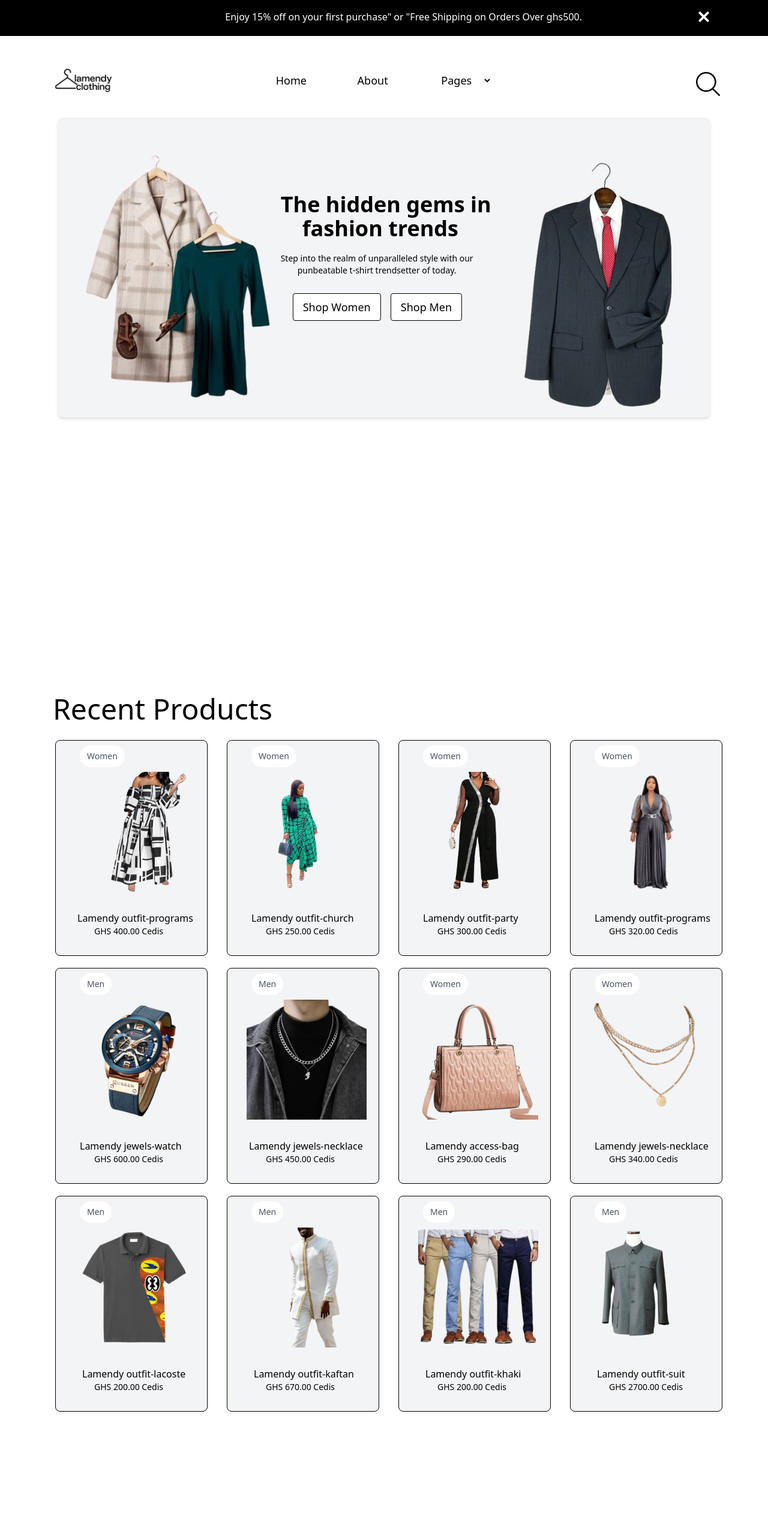
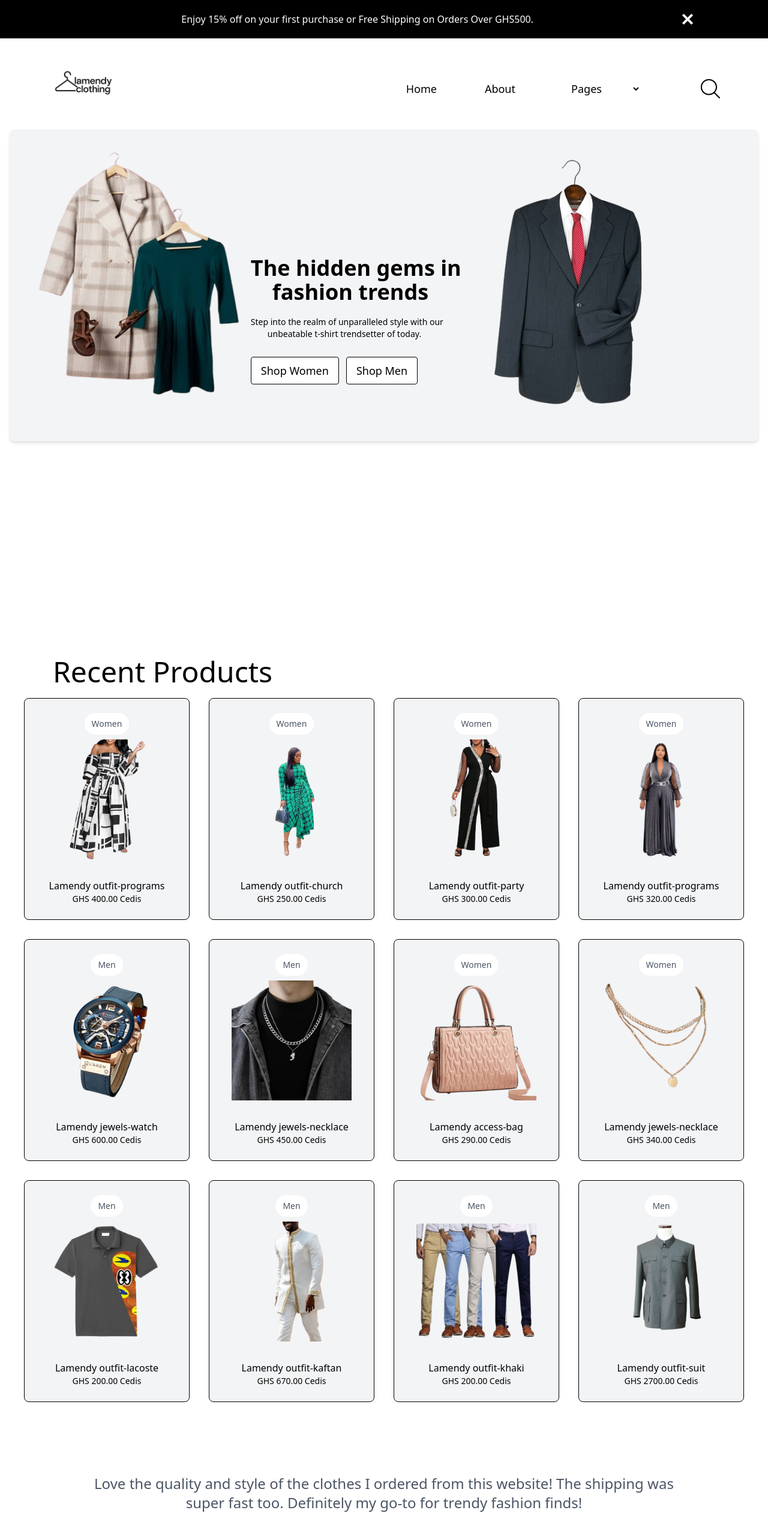
Before and after one commit to Christianakobiah/landingpage_assignment, a plain HTML site: page index.html in a window 1280 px wide. Shown: the top 2543 px of the page at 60% size. Drawn offline with nearby package versions, Linux system fonts and the light colour scheme.

Commit message:
Responsive shop

```diff
--- a/index.html
+++ b/index.html
@@ -7,218 +7,201 @@
     <link rel="stylesheet" href="./css/style.css">
     <script src="https://cdn.jsdelivr.net/npm/@tailwindcss/browser@4"></script>
 </head>
-<body class="bg-color-#FFFFFF">
-    <header>
-        <div class=" bg-black h-15 flex flex-row justify-around">
-        <p class="text-white ml-70 mt-4">Enjoy 15% off on your first purchase" or "Free Shipping on Orders Over ghs500.</p>
-        <a href=""><img src="./icons/cancel1.png"  alt="icon" class="h-6 w-6 mt-4"></a>
+<body class="bg-color-#FFFFFF max-w-full overflow-x-hidden">
+<header class="w-full">
+  <div class="bg-black h-16 w-full flex flex-row justify-around items-center px-4  md:px-0 ">
+    <p class="text-white text-center text-sm md:text-base sm:ml-45">
+      Enjoy 15% off on your first purchase <br class="block sm:hidden" />
+      or Free Shipping on Orders Over GHS500.
+    </p>
+    <a href="#"><img src="./icons/cancel1.png" class="h-4 w-4 sm:h-6 sm:w-6 sm:mr-0 mr-3" /></a>
   </div>
 </header>
 
-    <div class="flex flex-row justify-between">
-        <img src="./img/mylogo-removebg-preview.png" class="h-30 w-30 mt-4 ml-20">
-        <!-- <div class=" max-w-80% flex flex-row gap-3px ">
 
-            </div> -->
-            <div class=" mt-15 text-lg">
-                <!-- <label for="">Pages</label> -->
-                <a href="" class="pr-20" >Home</a>
-                <a href="#contact" class="pr-20">About</a>
-                <select class="cursor-pointer" name="" id="">
+    <div class="flex flex-row sm:flex-row justify-between items-center px-4 sm:px-20 py-4">
+        <img src="./img/mylogo-removebg-preview.png" class="h-20 w-20 sm:h-30 sm:w-30 mt-4 sm:mt-0">
+        <div class="mt-4 text-base sm:text-lg flex flex-col sm:flex-row items-center overflow-x-hidden ">
+            <a href="" class="sm:pr-20 mb-2 sm:mb-0 hidden sm:block">Home</a>
+            <a href="#contact" class="sm:pr-20 mb-2 sm:mb-0  hidden sm:block">About</a>
+            <select class="cursor-pointer text-center mb-2 sm:mb-0  pr-10" name="" id="">
                 <option class="cursor-pointer" value="" disabled selected>Pages</option>
                 <option value="">Shop All</option>
                 <option value="">Men</option>
                 <option value="">Women</option>
             </select>
-            </div>
-            <a href=""><img src="./img/search.png" class="h-10 w-10 mt-15 mr-20 ml-20"></a>
-        </div>
-
-        <div class="flex justify-center h-screen">
-            <div class="border border-gray-100 w-[85%] h-[500px] p-6 rounded-lg shadow-md bg-gray-100">
-                <div class="flex flex-row justify-between">
-                    <img src="./img/ladthird-removebg-preview.png" class=" h-130 w-130" >
-                    <div class="mt-25">
-                    <h1 class="text-4xl font-bold whitespace-nowrap">The hidden gems in</h1>
-                    <h1 class="text-4xl font-bold ml-9">fashion trends</h1>
-                    <p class="mt-5 text-sm">Step into the realm of unparalleled style with our</p>
-                       <p class="text-sm ml-7">punbeatable t-shirt trendsetter of today.</p>
-
-                    <div class="mt-7">
-                        <a href="#"><button class="border border-black bg-white text-black text-lg px-4 py-2 rounded ml-5 hover:text-white hover:bg-black  cursor-pointer">Shop Women</button></a>
-                        <a href="#"><button class="border border-black bg-white text-black text-lg px-4 py-2 rounded ml-3 hover:text-white hover:bg-black cursor-pointer ">Shop Men</button></a>
-                    </div>
-                    </div>
-                    <img src="./img/suitfirst-removebg-preview.png" class="h-130 w-130 mr-20" >
-
-                </div>
+            <a href=""><img src="./img/search.png" class="hidden sm:block h-6 w-6 sm:h-8 sm:w-8 mt-2 sm:mt-0 sm:ml-25"></a>
         </div>
     </div>
 
-          <section id="view_all" class=" flex flex-col justify-center h-screen ml-10 mt-90">
-            <h1 class="text-5xl ml-12 mb-2">Recent Products</h1>
-            <div class=" flex flex  justify-between pl-13">
-                <div class="w-80 h-90 border border-black rounded-lg bg-gray-100 mt-5 pl-8 mr-8">
-                    <a href="#"><button class="bg-white text-sm text-gray-600 px-3 py-2 rounded-full m-2">Women</button></a>
-                    <img src="./img/lad1-removebg-preview.png" class="h-50 flex pl-14">
-                    <p class="text-base pl-1 font-medium mt-8 ">Lamendy outfit-programs</p>
-                    <p class="text-sm mb-8 pl-8 mb-2">GHS 400.00 Cedis</p>
+    <div class="flex justify-center h-screen px-4">
+        <div class="border border-gray-100 w-full lg:w-[90%] h-auto lg:h-[520px] p-6 rounded-lg shadow-md bg-gray-100 flex flex-col flex-grow lg:flex-row items-center justify-around text-center lg:text-left">
+            <img src="./img/ladthird-removebg-preview.png" class="h-60 w-60 lg:h-130 lg:w-130">
+            <div class="mt-10 lg:mt-25">
+                <h1 class="text-3xl sm:text-4xl font-bold whitespace-nowrap">The hidden gems in</h1>
+                <h1 class="text-3xl sm:text-4xl font-bold lg:ml-9">fashion trends</h1>
+                <p class="mt-5 text-sm">Step into the realm of unparalleled style with our</p>
+                <p class="text-sm lg:ml-7">unbeatable t-shirt trendsetter of today.</p>
+
+                <div class="mt-7 flex flex-col sm:flex-row justify-center lg:justify-start">
+                    <a href="#"><button class="border border-black bg-white text-black text-lg px-4 py-2 rounded sm:mb-2 mb-5 sm:mb-0 sm:mr-3 hover:text-white hover:bg-black cursor-pointer">Shop Women</button></a>
+                    <a href="#"><button class="border border-black bg-white text-black text-lg px-4 py-2 rounded hover:text-white hover:bg-black cursor-pointer">Shop Men</button></a>
                 </div>
-
-              <div class="w-80 h-90 border border-black rounded-lg bg-gray-100 mt-5 pl-8 mr-8">
-                <a href="#"><button class="bg-white text-sm text-gray-600 px-3 py-2 rounded-full m-2">Women</button></a>
-                <img src="./img/lad2-removebg-preview.png" class="h-50 flex pr-8">
-                <p class="text-base pl-2 font-medium mt-8">Lamendy outfit-church</p>
-                <p class="text-sm mb-8 pl-8 mb-2">GHS 250.00 Cedis</p>
             </div>
-
-          <div class="w-80 h-90 border border-black rounded-lg bg-gray-100 mt-5 pl-8 mr-8">
-            <a href="#"><button class="bg-white text-sm text-gray-600 px-3 py-2 rounded-full m-2">Women</button></a>
-            <img src="./img/lad3-removebg-preview.png" class="h-50 flex pl-5">
-            <p class="text-base pl-2 font-medium mt-8">Lamendy outfit-party</p>
-            <p class="text-sm mb-8 pl-8 mb-2">GHS 300.00 Cedis</p>
-      </div>
-
-      <div class="w-80 h-90 border border-black rounded-lg bg-gray-100 mt-5 pl-8 mr-19">
-        <a href="#"><button class="bg-white text-sm text-gray-600 px-3 py-2 rounded-full m-2">Women</button></a>
-        <img src="./img/lad4-removebg-preview.png" class="h-50 flex pl-5">
-        <p class="text-base pl-2 font-medium mt-8">Lamendy outfit-programs</p>
-        <p class="text-sm mb-8 pl-8 mb-2">GHS 320.00 Cedis</p>
+            <img src="./img/suitfirst-removebg-preview.png" class="h-60 w-60 lg:h-130 lg:w-130 mt-10 lg:mt-0 lg:mr-20">
         </div>
     </div>
 
-              <div class=" flex flex  justify-between pl-13">
-                <div class="w-80 h-90 border border-black rounded-lg bg-gray-100 mt-5 pl-8 mr-8">
-                    <a href="#"><button class="bg-white text-sm text-gray-600 px-3 py-2 rounded-full m-2">Men</button></a>
-                    <img src="./img/watch-removebg-preview.png" class="h-50 flex">
-                    <p class="text-base pl-2 font-medium mt-8">Lamendy jewels-watch</p>
-                    <p class="text-sm mb-8 pl-8 mb-2">GHS 600.00 Cedis</p>
+    <section id="view_all" class="flex flex-col justify-center px-4 sm:px-10 mt-10 sm:mt-20">
+        <h1 class="text-3xl sm:text-5xl ml-10 sm:ml-12 mb-5">Recent Products</h1>
+        <div class="grid grid-cols-1 sm:grid-cols-2 lg:grid-cols-4 gap-8 justify-items-center">
+            <div class="w-full max-w-80 h-auto border border-black rounded-lg bg-gray-100 p-4 flex flex-col items-center">
+                <a href="#"><button class="bg-white text-sm text-gray-600 px-3 py-2 rounded-full m-2">Women</button></a>
+                <img src="./img/lad1-removebg-preview.png" class="h-50 max-w-full">
+                <p class="text-base font-medium mt-8 text-center">Lamendy outfit-programs</p>
+                <p class="text-sm mb-2 text-center">GHS 400.00 Cedis</p>
             </div>
 
-              <div class="w-80 h-90 border border-black rounded-lg bg-gray-100 mt-5 pl-8 mr-8">
-                <a href="#"><button class="bg-white text-sm text-gray-600 px-3 py-2 rounded-full m-2">Men</button></a>
-                <img src="./img/chain1-removebg-preview.png" class="h-50 flex">
-                <p class="text-base pl-1 font-medium mt-8">Lamendy jewels-necklace</p>
-                <p class="text-sm mb-8 pl-8 mb-2">GHS 450.00 Cedis</p>
+            <div class="w-full max-w-80 h-auto border border-black rounded-lg bg-gray-100 p-4 flex flex-col items-center">
+                <a href="#"><button class="bg-white text-sm text-gray-600 px-3 py-2 rounded-full m-2">Women</button></a>
+                <img src="./img/lad2-removebg-preview.png" class="h-50 max-w-full">
+                <p class="text-base font-medium mt-8 text-center">Lamendy outfit-church</p>
+                <p class="text-sm mb-2 text-center">GHS 250.00 Cedis</p>
             </div>
 
-          <div class="w-80 h-90 border border-black rounded-lg bg-gray-100 mt-5 pl-8 mr-8">
+            <div class="w-full max-w-80 h-auto border border-black rounded-lg bg-gray-100 p-4 flex flex-col items-center">
                 <a href="#"><button class="bg-white text-sm text-gray-600 px-3 py-2 rounded-full m-2">Women</button></a>
-            <img src="./img/bag1-removebg-preview.png" class="h-50 flex">
-            <p class="text-base pl-3 font-medium mt-8">Lamendy access-bag</p>
-            <p class="text-sm mb-8 pl-8 mb-2">GHS 290.00 Cedis</p>
+                <img src="./img/lad3-removebg-preview.png" class="h-50 max-w-full">
+                <p class="text-base font-medium mt-8 text-center">Lamendy outfit-party</p>
+                <p class="text-sm mb-2 text-center">GHS 300.00 Cedis</p>
             </div>
 
-      <div class="w-80 h-90 border border-black rounded-lg bg-gray-100 mt-5 pl-8 mr-19">
+            <div class="w-full max-w-80 h-auto border border-black rounded-lg bg-gray-100 p-4 flex flex-col items-center">
                 <a href="#"><button class="bg-white text-sm text-gray-600 px-3 py-2 rounded-full m-2">Women</button></a>
-        <img src="./img/chain2-removebg-preview.png" class="h-50 flex">
-        <p class="text-base pl-2 font-medium mt-8">Lamendy jewels-necklace</p>
-        <p class="text-sm mb-8 pl-8 mb-2">GHS 340.00 Cedis</p>
-  </div>
+                <img src="./img/lad4-removebg-preview.png" class="h-50 max-w-full">
+                <p class="text-base font-medium mt-8 text-center">Lamendy outfit-programs</p>
+                <p class="text-sm mb-2 text-center">GHS 320.00 Cedis</p>
             </div>
 
-              <div class=" flex flex  justify-between pl-13">
-                <div class="w-80 h-90 border border-black rounded-lg bg-gray-100 mt-5 pl-8 mr-8">
+            <div class="w-full max-w-80 h-auto border border-black rounded-lg bg-gray-100 p-4 flex flex-col items-center">
                 <a href="#"><button class="bg-white text-sm text-gray-600 px-3 py-2 rounded-full m-2">Men</button></a>
-                    <img src="./img/lacoste-removebg-preview.png" class="h-50 flex">
-                    <p class="text-base pl-3 font-medium mt-8">Lamendy outfit-lacoste</p>
-                    <p class="text-sm mb-8 pl-8 mb-2">GHS 200.00 Cedis</p>
+                <img src="./img/watch-removebg-preview.png" class="h-50 max-w-full">
+                <p class="text-base font-medium mt-8 text-center">Lamendy jewels-watch</p>
+                <p class="text-sm mb-2 text-center">GHS 600.00 Cedis</p>
             </div>
 
-              <div class="w-80 h-90 border border-black rounded-lg bg-gray-100 mt-5 pl-8 mr-8">
+            <div class="w-full max-w-80 h-auto border border-black rounded-lg bg-gray-100 p-4 flex flex-col items-center">
                 <a href="#"><button class="bg-white text-sm text-gray-600 px-3 py-2 rounded-full m-2">Men</button></a>
-                <img src="./img/mend-removebg-preview.png" class="h-50 flex">
-                <p class="text-base pl-3 font-medium mt-8">Lamendy outfit-kaftan</p>
-                <p class="text-sm mb-8 pl-8 mb-2">GHS 670.00 Cedis</p>
+                <img src="./img/chain1-removebg-preview.png" class="h-50 max-w-full">
+                <p class="text-base font-medium mt-8 text-center">Lamendy jewels-necklace</p>
+                <p class="text-sm mb-2 text-center">GHS 450.00 Cedis</p>
             </div>
 
-          <div class="w-80 h-90 border border-black rounded-lg bg-gray-100 mt-5 pl-8 mr-8">
-            <a href="#"><button class="bg-white text-sm text-gray-600 px-3 py-2 rounded-full m-2">Men</button></a>
-            <img src="./img/khaki-removebg-preview.png" class="h-50 flex">
-            <p class="text-base pl-3 font-medium mt-8">Lamendy outfit-khaki</p>
-            <p class="text-sm mb-8 pl-8 mb-2">GHS 200.00 Cedis</p>
+            <div class="w-full max-w-80 h-auto border border-black rounded-lg bg-gray-100 p-4 flex flex-col items-center">
+                <a href="#"><button class="bg-white text-sm text-gray-600 px-3 py-2 rounded-full m-2">Women</button></a>
+                <img src="./img/bag1-removebg-preview.png" class="h-50 max-w-full">
+                <p class="text-base font-medium mt-8 text-center">Lamendy access-bag</p>
+                <p class="text-sm mb-2 text-center">GHS 290.00 Cedis</p>
             </div>
 
-      <div class="w-80 h-90 border border-black rounded-lg bg-gray-100 mt-5 pl-8 mr-19">
+            <div class="w-full max-w-80 h-auto border border-black rounded-lg bg-gray-100 p-4 flex flex-col items-center">
+                <a href="#"><button class="bg-white text-sm text-gray-600 px-3 py-2 rounded-full m-2">Women</button></a>
+                <img src="./img/chain2-removebg-preview.png" class="h-50 max-w-full">
+                <p class="text-base font-medium mt-8 text-center">Lamendy jewels-necklace</p>
+                <p class="text-sm mb-2 text-center">GHS 340.00 Cedis</p>
+            </div>
+
+            <div class="w-full max-w-80 h-auto border border-black rounded-lg bg-gray-100 p-4 flex flex-col items-center">
                 <a href="#"><button class="bg-white text-sm text-gray-600 px-3 py-2 rounded-full m-2">Men</button></a>
-        <img src="./img/suit-removebg-preview.png" class="h-50 flex">
-        <p class="text-base pl-3 font-medium mt-8">Lamendy outfit-suit</p>
-        <p class="text-sm mb-8 pl-8 mb-2">GHS 2700.00 Cedis</p>
+                <img src="./img/lacoste-removebg-preview.png" class="h-50 max-w-full">
+                <p class="text-base font-medium mt-8 text-center">Lamendy outfit-lacoste</p>
+                <p class="text-sm mb-2 text-center">GHS 200.00 Cedis</p>
+            </div>
+
+            <div class="w-full max-w-80 h-auto border border-black rounded-lg bg-gray-100 p-4 flex flex-col items-center">
+                <a href="#"><button class="bg-white text-sm text-gray-600 px-3 py-2 rounded-full m-2">Men</button></a>
+                <img src="./img/mend-removebg-preview.png" class="h-50 max-w-full">
+                <p class="text-base font-medium mt-8 text-center">Lamendy outfit-kaftan</p>
+                <p class="text-sm mb-2 text-center">GHS 670.00 Cedis</p>
+            </div>
+
+            <div class="w-full max-w-80 h-auto border border-black rounded-lg bg-gray-100 p-4 flex flex-col items-center">
+                <a href="#"><button class="bg-white text-sm text-gray-600 px-3 py-2 rounded-full m-2">Men</button></a>
+                <img src="./img/khaki-removebg-preview.png" class="h-50 max-w-full">
+                <p class="text-base font-medium mt-8 text-center">Lamendy outfit-khaki</p>
+                <p class="text-sm mb-2 text-center">GHS 200.00 Cedis</p>
+            </div>
+
+            <div class="w-full max-w-80 h-auto border border-black rounded-lg bg-gray-100 p-4 flex flex-col items-center">
+                <a href="#"><button class="bg-white text-sm text-gray-600 px-3 py-2 rounded-full m-2">Men</button></a>
+                <img src="./img/suit-removebg-preview.png" class="h-50 max-w-full">
+                <p class="text-base font-medium mt-8 text-center">Lamendy outfit-suit</p>
+                <p class="text-sm mb-2 text-center">GHS 2700.00 Cedis</p>
             </div>
         </div>
     </section>
 
-          <section class="mt-100  text-center text-2xl text-gray-600">
+    <section class="mt-10 sm:mt-30 text-center text-lg sm:text-2xl text-gray-600 px-4">
         <h2 class="text-center">Love the quality and style of the clothes I ordered from this website! The shipping was</h2>
         <h2 class="text-center">super fast too. Definitely my go-to for trendy fashion finds!
-             <img src="./icons/star.svg" class="m-auto mt-5">
-
+            <img src="./icons/star.svg" class="m-auto sm:mt-5">
         </h2>
     </section>
 
-          <section>
-            <div class=" flex flex-row justify-around mt-15">
-              <div class="w-120 h-150 border border-black rounded-lg bg-gray-100 mt-5 ml-5">
-               <a href=""><img src="./img/me2.png" alt="" class="pt-18"></a>
+    <section class="px-4">
+        <div class="flex flex-col lg:flex-row justify-around items-center mt-15">
+            <div class="w-full max-w-xs sm:max-w-md lg:max-w-120 h-auto border border-black rounded-lg bg-gray-100 mt-5 sm:mt-0 mb-10 lg:mb-0 flex justify-center">
+               <a href=""><img src="./img/me2.png" alt="" class="pt-18 max-w-full h-auto"></a>
             </div>
 
-              <div class="">
-                <h1 class="text-5xl font-bold text-gray-800 mt-3">Shop by category</h1>
-                <a href="#view_all"><button class="border border-black bg-white text-black text-m px-4 py-2 rounded-lg ml-5 hover:text-white hover:bg-black  cursor-pointer mt-10">View All Products</button></a>
-               <div class="flex flex-row mt-24">
-                <div class="w-80 h-90 border border-black rounded-lg bg-gray-100 mt-5 pl-8 mr-8">
-                  <img src="./img/hil.png" class=" pt-15">
+            <div class="text-center lg:text-left">
+                <h1 class="text-4xl sm:text-5xl font-bold text-gray-800 mt-3 sm:mt-31">Shop by category</h1>
+                <a href="#view_all"><button class="border border-black bg-white text-black text-base sm:text-lg px-4 py-2 rounded-lg mt-5 sm:mt-7 hover:text-white hover:bg-black cursor-pointer">View All Products</button></a>
+                <div class="flex flex-col sm:flex-row justify-center lg:justify-start mt-10 sm:mt-8 sm:mb-50">
+                    <div class="w-full max-w-xs sm:max-w-80 h-auto border border-black rounded-lg bg-gray-100 p-4 mb-4 sm:mb-0 sm:mr-8 flex justify-center">
+                        <img src="./img/hil.png" class="pt-15 max-w-full h-auto">
                     </div>
-                <div class="w-80 h-90 border border-black rounded-lg bg-gray-100 mt-5 pl-8 mr-8">
-                <img src="./img/afri.png" class="h-90">
-
-                </div>
-
+                    <div class="w-full max-w-xs sm:max-w-80 h-auto border border-black rounded-lg bg-gray-100 p-4 flex justify-center">
+                        <img src="./img/afri.png" class="h-auto max-w-full">
                     </div>
                 </div>
-
+            </div>
         </div>
     </section>
 
     <footer id="contact">
-            <div class=" flex flex-row justify-around h-90 border border-black bg-gray-900 mt-15">
-              <div class=" text-white flex flex-col">
-                <h1 class="text-2xl mb-4 mt-12">Pages</h1>
-                <a href="" class="pr-20 mb-3" >Home</a>
-                <a href="" class="pr-20 mb-3" >Shop All</a>
-                <a href="" class="pr-20 mb-3" >About</a>
-                <a href="" class="pr-20 mb-3" >Contact</a>
-                <a href="" class="pr-20" >FAQs</a>
+        <div class="flex flex-col sm:flex-row justify-around h-auto border border-black bg-gray-900 mt-15 py-10 px-4">
+            <div class="text-white flex flex-col mb-8 sm:mb-0 text-center sm:text-left">
+                <h1 class="text-xl sm:text-2xl mb-4 sm:mt-12">Pages</h1>
+                <a href="" class="mb-3">Home</a>
+                <a href="" class="mb-3">Shop All</a>
+                <a href="" class="mb-3">About</a>
+                <a href="" class="mb-3">Contact</a>
+                <a href="">FAQs</a>
+            </div>
+            <div class="text-white flex flex-col justify-center mb-8 sm:mb-0 text-center sm:text-left">
+                <h1 class="text-xl sm:text-2xl mb-5">Contact</h1>
+                <a href="mailto:kobiahchristiana@gmail.com" class="mb-1 text-blue-500">kobiahchristiana@gmail.com</a>
+                <a href="tel:+233208242531" class="text-blue-500 mb-4"> Call us: +233208242532</a>
 
+                <div class="flex flex-row justify-center sm:justify-start">
+                    <a href="https://www.facebook.com/share/1KnKK5kvWg/" class="pr-5"><img src="./icons/social.png" class="h-7 w-7 sm:h-9 sm:w-9"></a>
+                    <a href="https://maps.app.goo.gl/hkdoKCa1NbadBXbf9"><img src="./icons/locatn.png" class="h-8 w-8 sm:h-10 sm:w-10"></a>
+                    <a href="https://www.instagram.com/lamendy_clothing?igsh=MWxhOGJoczA0MjkyNg==" class="pl-5"><img src="./icons/ig2.png" class="h-7 w-7 sm:h-9 sm:w-9"></a>
                 </div>
-              <div class="text-white flex flex-col justify-center">
-                <h1  class="text-2xl mb-5">Contact</h1>
-                <a href="mailto:kobiahchristiana@gmail.com" class="mb-1 text-blue-500" >kobiahchristiana@gmail.com</a>
-                <a href="tel:+233208242531" class="text-blue-500 mb-4" > Call us: +233208242532</a>
-
-                <div class="flex flex-row">
-                <a href="https://www.facebook.com/share/1KnKK5kvWg/" class="pr-5" ><img src="./icons/social.png" class="h-9 w-9"></a>
-                <a href="https://maps.app.goo.gl/hkdoKCa1NbadBXbf9" class="" ><img src="./icons/locatn.png" class="h-10 w-10"></a>
-                <a href="https://www.instagram.com/lamendy_clothing?igsh=MWxhOGJoczA0MjkyNg==" class="pl-5" ><img src="./icons/ig2.png" class="h-9 w-9"></a>
+                <p class="mt-8 sm:mt-14">Designed by Christiana</p>
             </div>
-                <p class="mt-14">Designed by Christiana,</p>
-                <p>Powered by Miss Richeal</p>
-
+            <div class="text-white flex flex-col items-center sm:items-end">
+               <a href="https://www.facebook.com/share/1KnKK5kvWg/"><img src="./img/mylogo2-removebg-preview.png" class="h-40 w-40 sm:h-60 sm:w-60"></a>
+                <form class="w-full max-w-sm">
+                    <label for="name" class="text-base sm:text-xl font-medium block text-center sm:text-right">Subscribe and get 15% off your first order.</label><br>
+                    <div class="border rounded-lg border-white mt-2 px-2 py-2 sm:px-4 sm:py-4 flex justify-between items-center">
+                        <input class="bg-transparent border-none text-white placeholder-gray-400 w-full" type="email" id="non" name="name" value="" placeholder="Enter your email">
+                        <button class="border rounded-lg border-white px-2 py-1 sm:px-3 sm:py-2 cursor-pointer text-black bg-gray-100 hover:bg-black hover:text-white text-sm sm:text-base">Subscribe</button>
                     </div>
-              <div class="text-white">
-               <a href="https://www.facebook.com/share/1KnKK5kvWg/"><img src="./img/mylogo2-removebg-preview.png" class="h-60 w-60 mr-6"></a>
-                <form>
-                  <label for="name" class="text-xl font-medium">Subscribe and get 15% off your first order.</label><br>
-                  <div class="border rounded-lg border-white mt-2 px-4 py-4 flex justify-between">
-                    <input  class="" type="email" id="non" name="name" value="" placeholder="Enter your email"> <button class="border rounded-lg border-white px-3 py-2 cursor-pointer text-black bg-gray-100 hover:bg-black hover:text-white">Subscribe</button>
-                  </div>
-                  <br>
                 </form>
             </div>
-
         </div>
     </footer>
-
-
 </body>
 </html>
```
Lines whose indentation alone changed are shown as unchanged.
